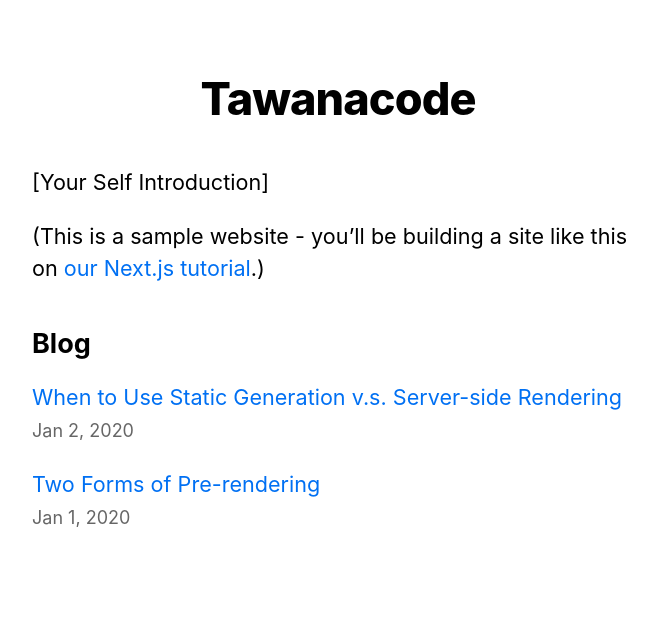
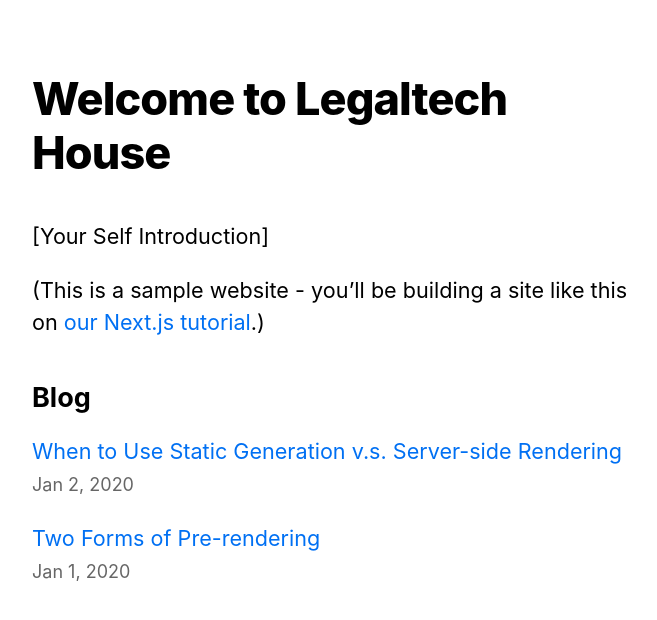
Before and after one commit to legaltechhouse/nextjs-website, a Next.js app: page / in a window 1280 px wide. Shown: the top 620 px of the page, without its empty margins (302-959 px from the left). Built offline with nearby package versions, Linux system fonts and the light colour scheme.

Commit message:
Update titles and site name

```diff
--- a/components/layout.js
+++ b/components/layout.js
@@ -4,8 +4,8 @@ import styles from './layout.module.css';
 import utilStyles from '../styles/utils.module.css';
 import Link from 'next/link';
 
-const name = 'Tawanacode';
-export const siteTitle = 'Next.js Sample Website';
+const name = 'Welcome to Legaltech House';
+export const siteTitle = 'Legaltech House';
 
 export default function Layout({ children, home }) {
     return (
@@ -14,7 +14,7 @@ export default function Layout({ children, home }) {
                 <link rel="icon" href="/favicon.ico" />
                 <meta
                     name="description"
-                    content="Learn how to build a personal website using Next.js"
+                    content="Legaltech house landing page"
                 />
                 <meta
                     property="og:image"
```
